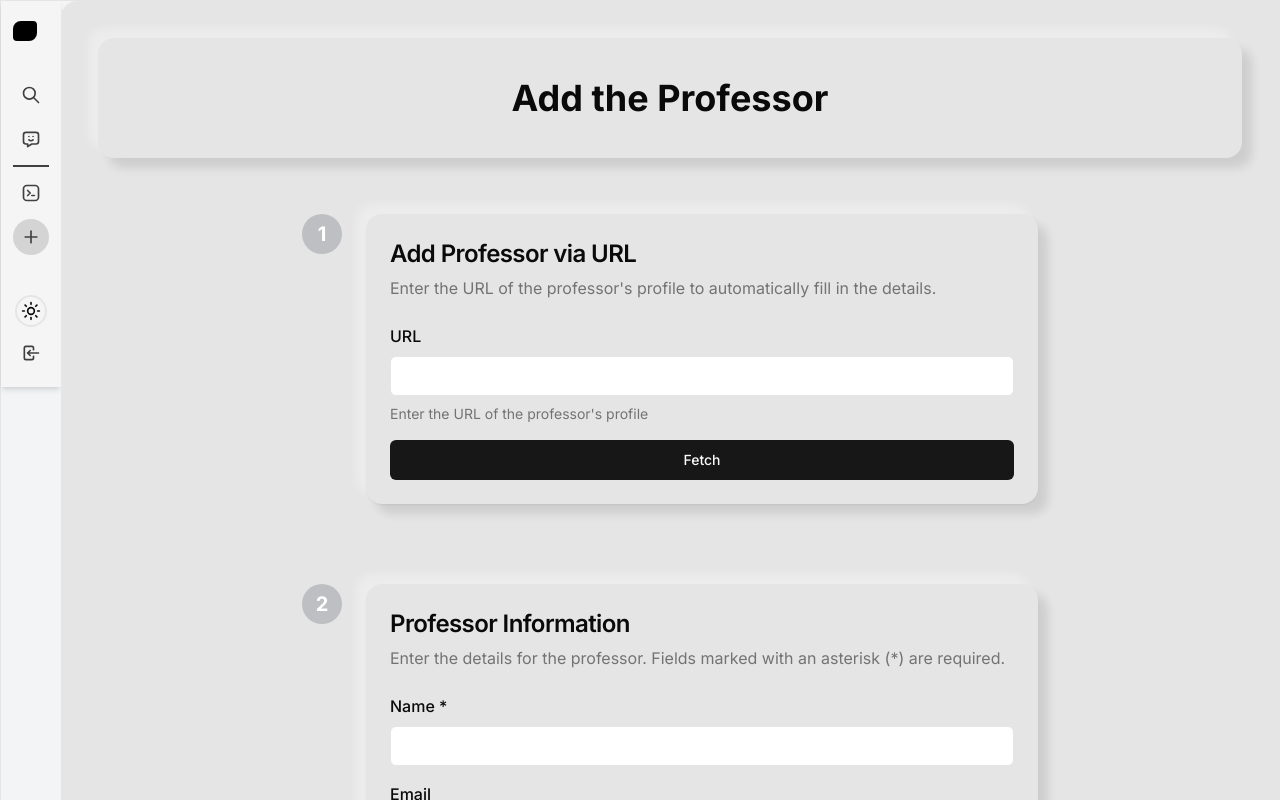
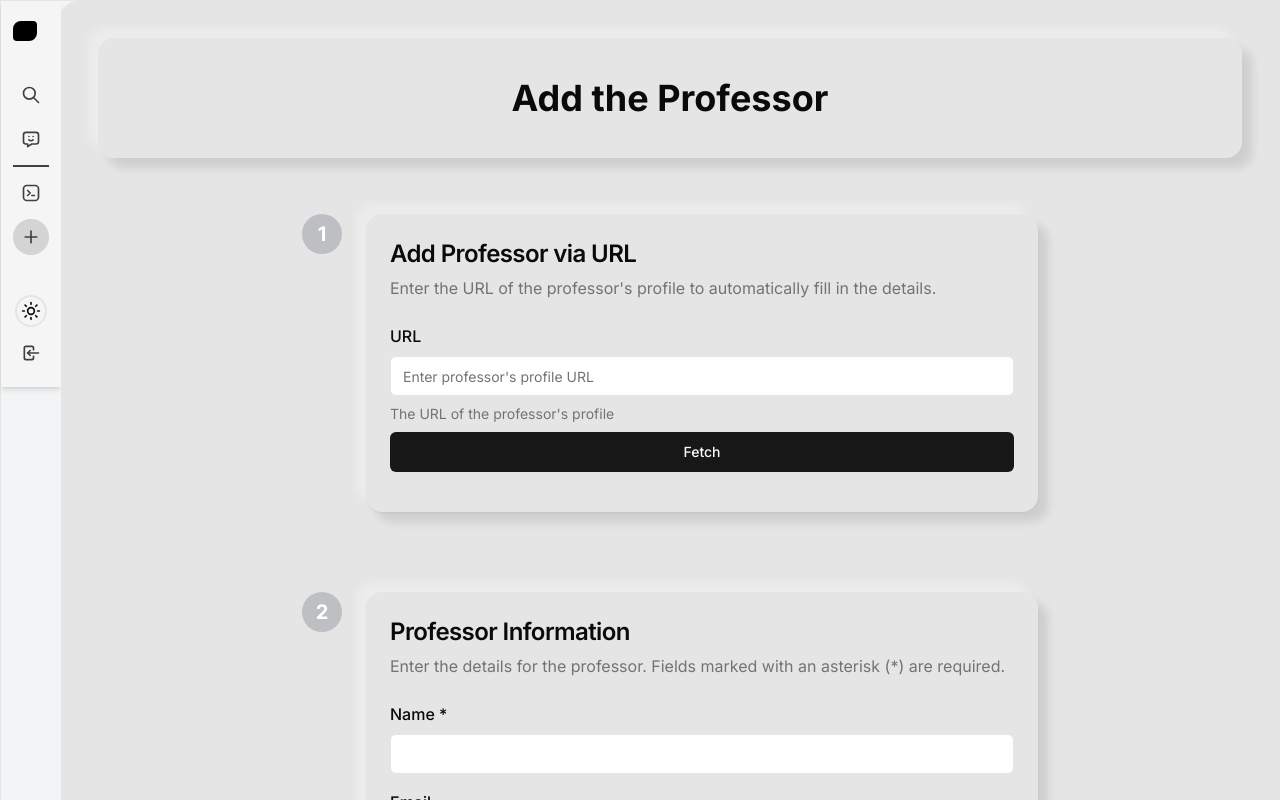
Before and after one commit to AbdoWise-z/Evalunia, a Next.js app: page /add in a window 1280 px wide. Shown: the top 800 px of the page. Built offline with nearby package versions, Linux system fonts and the light colour scheme; no server answers.

Commit message:
added scraping mechanism for the provided links

```diff
--- a/app/(main)/add/page.tsx
+++ b/app/(main)/add/page.tsx
@@ -5,9 +5,62 @@ import { Input } from '@/components/ui/input';
 import { Label } from '@/components/ui/label';
 import { Textarea } from '@/components/ui/textarea';
 import { Card, CardHeader, CardTitle, CardDescription, CardContent, CardFooter } from '@/components/ui/card';
+import axios from 'axios'; // Import axios in JS
+
+
 
 const Page = () => {
   const [tags, setTags] = useState<string[]>([]);
+  const [url, setURL] = useState<string>('');
+
+
+  const handleUrlSubmit = async (event: React.FormEvent<HTMLFormElement>) => {
+    event.preventDefault();
+    const urlAsString = url.toString();
+    console.log('URL:', urlAsString);
+
+    // Reset the URL state to clear the input field
+    setTimeout(() => {
+      setURL('');
+    }, 1000);
+
+    async function scrapeHTML(URL: string) {
+      try {
+        // Replace this URL with your actual Cloudflare Worker URL
+        const workerURL = 'https://html-scraper.zekee981.workers.dev/';
+
+        const response = await fetch(workerURL, {
+          method: 'POST',
+          headers: {
+            'Content-Type': 'application/json',
+          },
+          body: JSON.stringify({ url: URL }),
+        });
+
+        if (!response.ok) {
+          throw new Error(`HTTP error! status: ${response.status}`);
+        }
+
+        const htmlContent = await response.text();
+        return htmlContent;
+      } catch (error) {
+        console.error('Error scraping HTML:', error);
+        return null;
+      }
+    }
+
+    try {
+      const htmlContent = await scrapeHTML(urlAsString);
+      if (htmlContent) {
+        console.log(htmlContent);
+      } else {
+        console.log('Failed to scrape HTML.');
+      }
+    } catch (error) {
+      console.error('Error scraping HTML:', error);
+    }
+  };
+
 
   const handleSubmit = (event: React.FormEvent<HTMLFormElement>) => {
     event.preventDefault();
@@ -17,6 +70,9 @@ const Page = () => {
   const handleTagsChange = (event: React.ChangeEvent<HTMLInputElement>) => {
     setTags(event.target.value.split(',').map(tag => tag.trim()));
   };
+
+
+
 
   return (
     <div className="min-h-screen flex-1 flex flex-col items-center gap-8 sm:gap-10 p-4 sm:p-5 overflow-x-hidden">
@@ -34,28 +90,32 @@ const Page = () => {
             </div>
           </div>
           <div className='w-full shadow-custom-elevation rounded-2xl'>
-            <Card style={{
-              backgroundColor: 'rgba(255, 255, 255, 0.01)',
-              border: 0,
-            }} className="flex-grow rounded-2xl">
+            <Card style={{ backgroundColor: 'rgba(255, 255, 255, 0.01)', border: 0 }} className="flex-grow rounded-2xl">
               <CardHeader>
                 <CardTitle className="text-xl sm:text-2xl">Add Professor via URL</CardTitle>
                 <CardDescription className="text-sm sm:text-base">Enter the URL of the professor's profile to automatically fill in the details.</CardDescription>
               </CardHeader>
               <CardContent>
-                <form>
+                <form onSubmit={handleUrlSubmit}>
                   <div className="space-y-2 mb-4">
                     <Label htmlFor="url" className="text-sm sm:text-base">URL</Label>
-                    <Input id="url" type="url" />
-                    <p className="text-xs sm:text-sm text-muted-foreground">Enter the URL of the professor's profile</p>
+                    <Input name="url"
+                      type="url"
+                      placeholder="Enter professor's profile URL"
+                      value={url}
+                      onChange={(e) => setURL(e.target.value)}
+                      required />
+                    <p className="text-xs sm:text-sm text-muted-foreground ">The URL of the professor's profile</p>
+                    <Button type="submit" className="w-full">Fetch</Button>
                   </div>
-                  <Button type="submit" className="w-full">Fetch</Button>
+
                 </form>
               </CardContent>
             </Card>
           </div>
         </div>
 
+        {/* Rest of the form fields */}
         <div className="flex flex-col md:flex-row gap-6">
           <div className="flex items-start flex-shrink-0">
             <div
```
